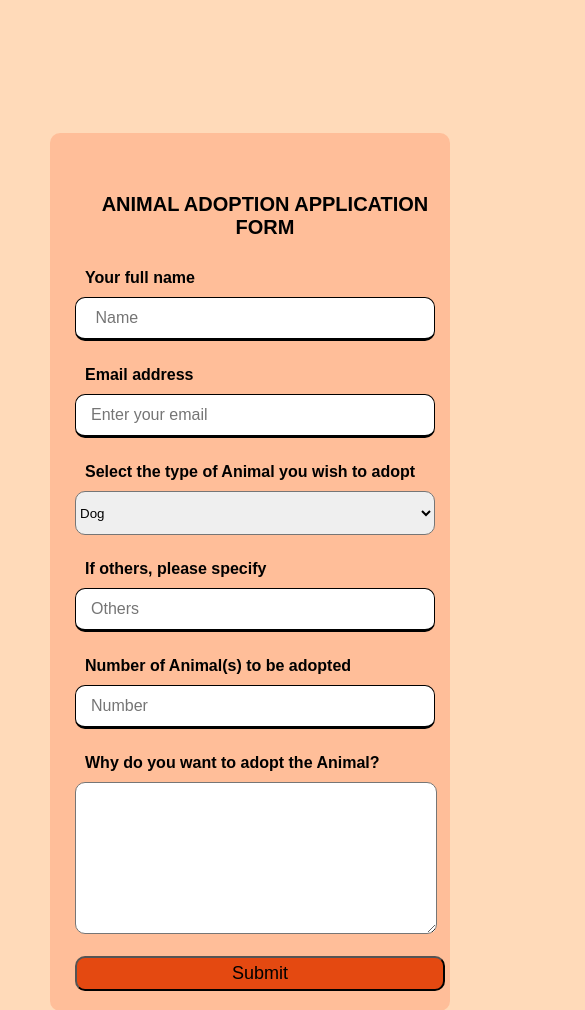
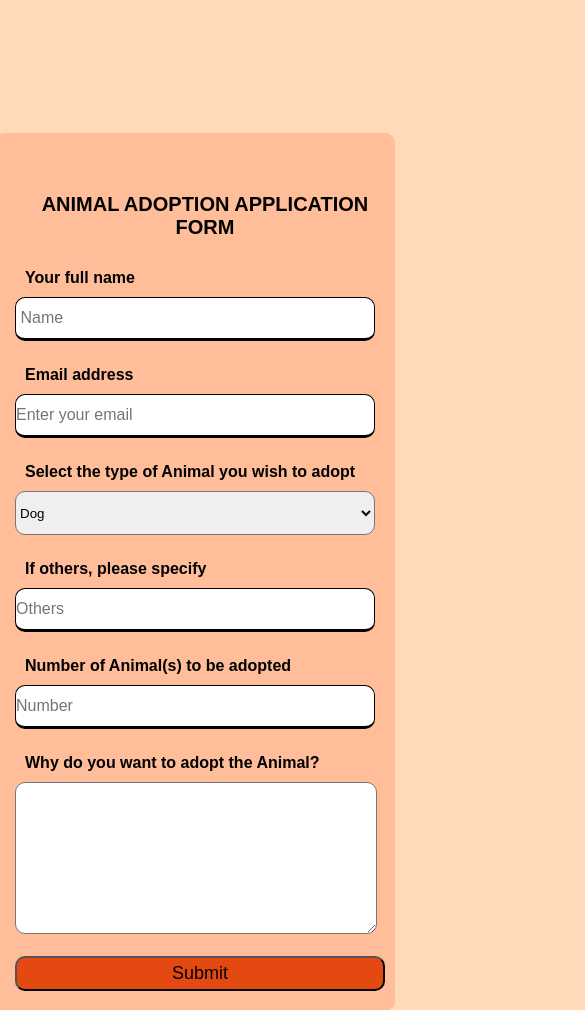
Before and after one commit to maryokafor28/learneable-animal-form, a plain HTML site: page index.html in a window 390 px wide. Shown: the top 1010 px of the page, 585 px wide, since content can reach past the window. Drawn offline with nearby package versions, Linux system fonts and the light colour scheme.

Commit message:
adjustment

```diff
--- a/css/mediaquery.css
+++ b/css/mediaquery.css
@@ -1,13 +1,14 @@
 @media (max-width: 663px) {
   body {
-    width: 500px;
+    width: 100%;
     background-color: peachpuff;
+    box-sizing: border-box;
   }
   .adoption-form {
     width: 400px;
     box-sizing: border-box;
     background: rgba(255, 127, 80, 0.301);
-    padding: 20px 25px;
+    padding: 20px;
     border-radius: 10px;
     margin-top: 300px;
   }
@@ -33,7 +34,6 @@
     font-size: 16px;
     box-sizing: border-box;
     border-bottom-width: 3px;
-    transition: all 0 3s ease;
   }
 
   #types {
--- a/css/style.css
+++ b/css/style.css
@@ -5,12 +5,14 @@
 }
 
 body {
-  /* width: 100%; */
+  width: 100%;
   background-color: peachpuff;
   height: 100vh;
   display: flex;
+  flex-direction: column;
   justify-content: center;
   align-items: center;
+  box-sizing: border-box;
 }
 
 .adoption-form {
@@ -36,9 +38,10 @@ body {
 .input-box input {
   width: 100%;
   height: 44px;
+  box-sizing: border-box;
   border-radius: 10px;
   border: 1px solid;
-  padding-left: 15px;
+
   font-size: 16px;
   border-bottom-width: 3px;
 }
```
